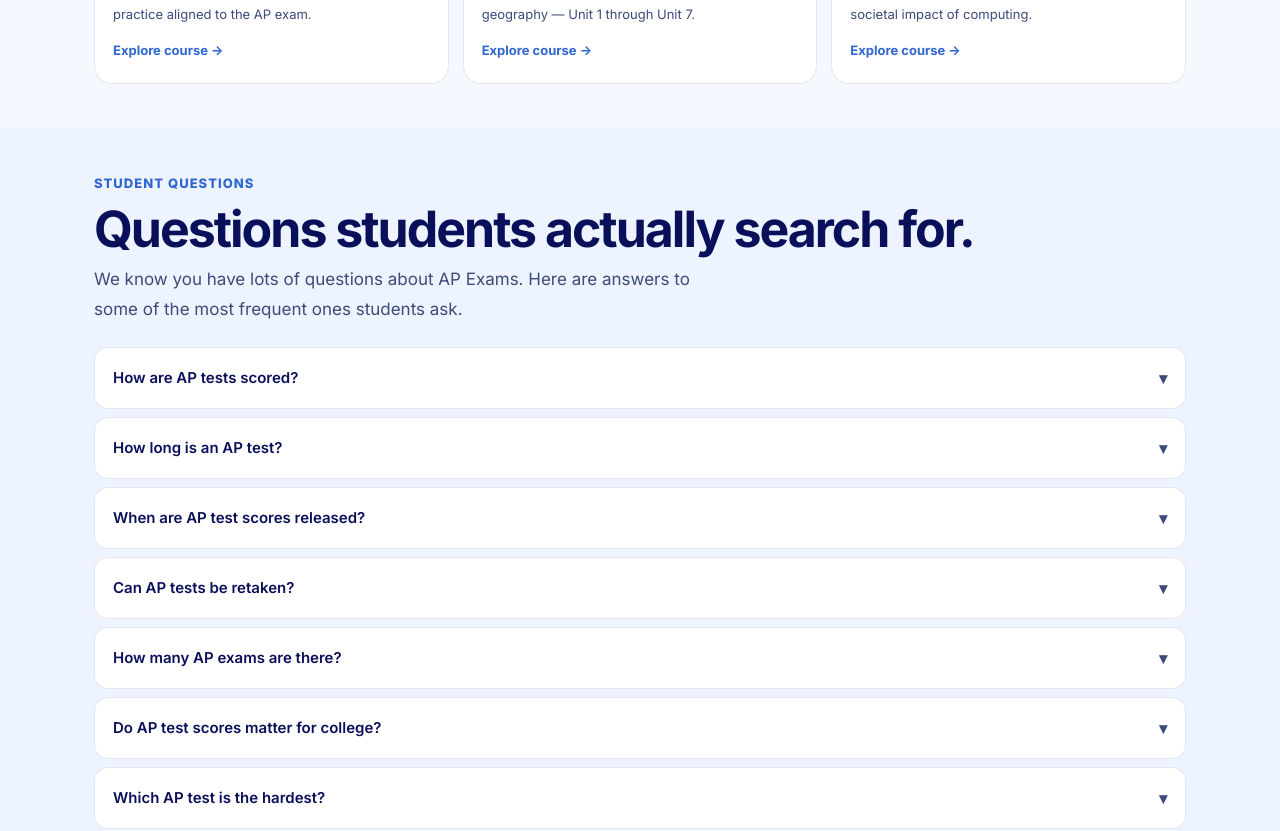
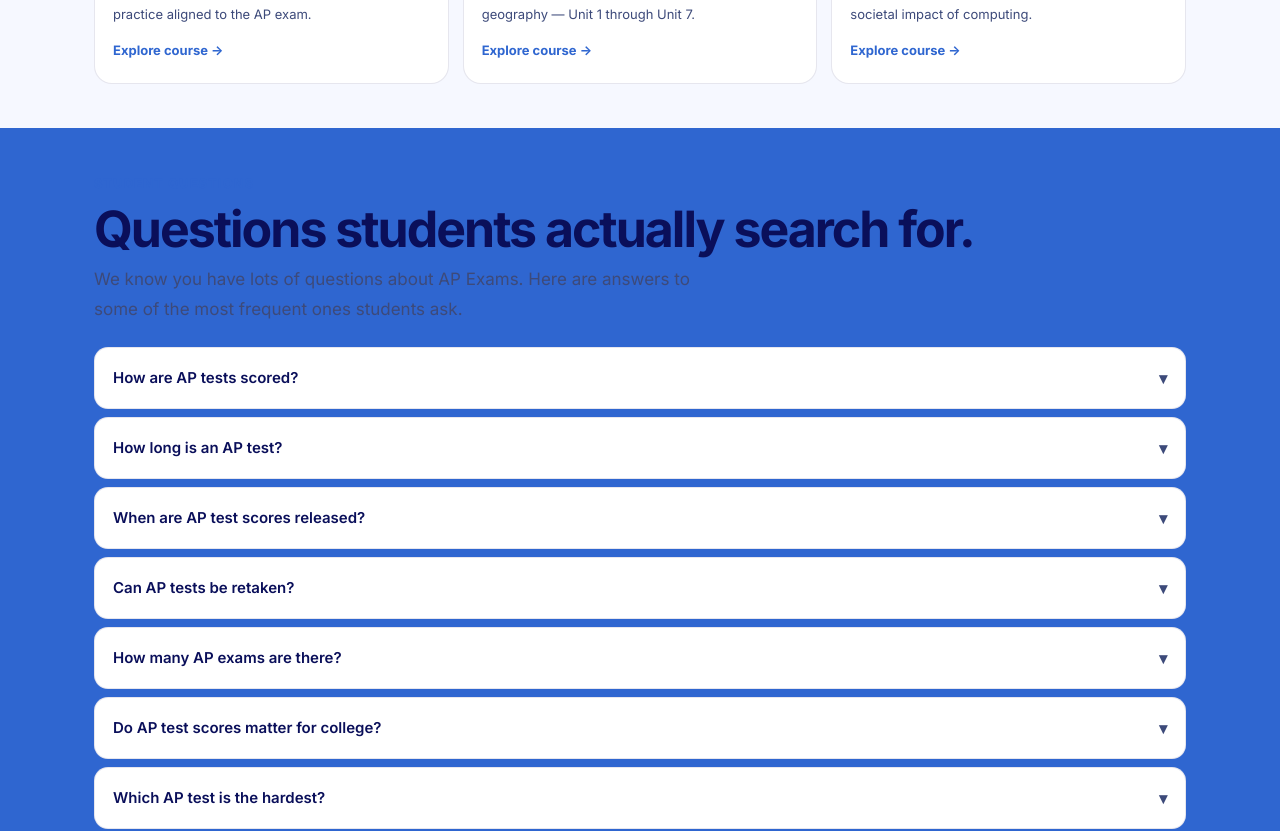
Before and after one commit to ap461/apscore5, a Next.js app: page / in a window 1280 px wide. Shown: the part 1300-2131 px from the top of the page. Built offline with nearby package versions, Linux system fonts and the light colour scheme.

Commit message:
feat: FAQ section background #2F66D0 blue

```diff
--- a/app/page.tsx
+++ b/app/page.tsx
@@ -111,7 +111,7 @@
           </div>
         </div>
       </section>
-      <section id="faq" style={{background:"#EEF4FF",padding:"44px 0"}}>
+      <section id="faq" style={{background:"#2F66D0",padding:"44px 0"}}>
         <div className="container">
           <p className="kicker">Student Questions</p>
           <h2>Questions students actually search for.</h2><p className="sdesc">We know you have lots of questions about AP Exams. Here are answers to some of the most frequent ones students ask.</p>
```
